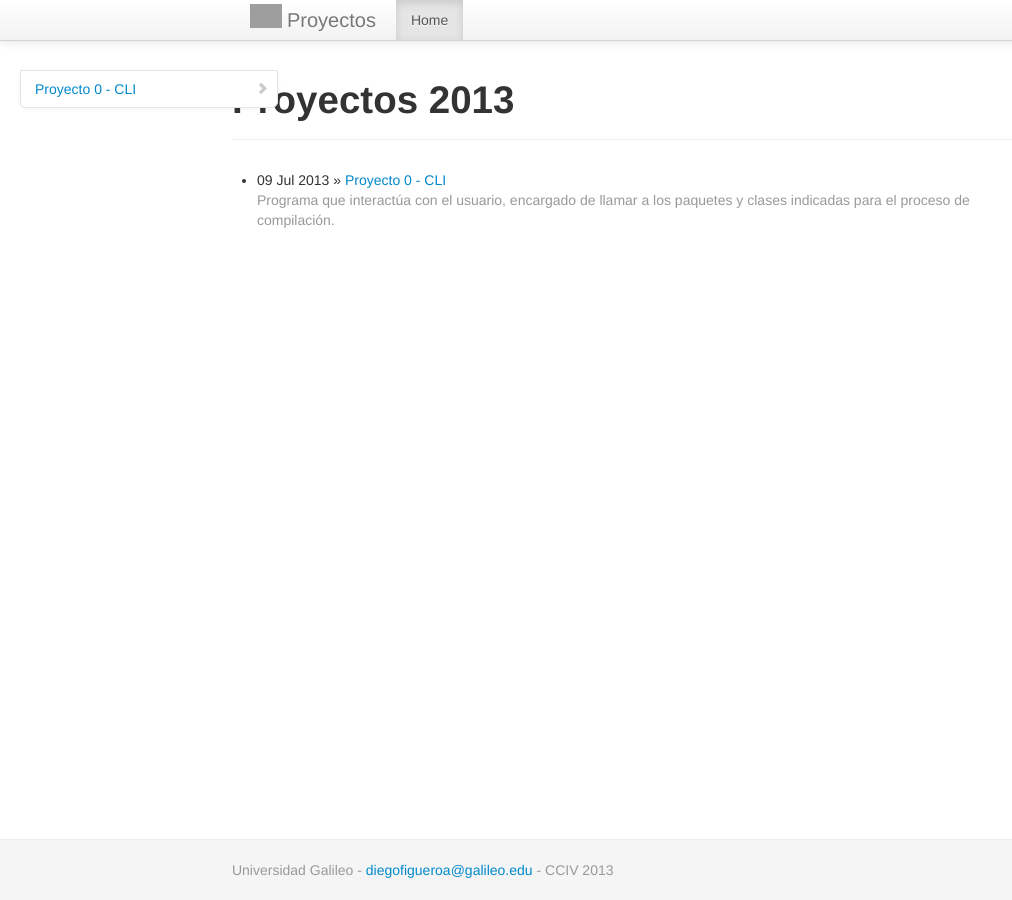
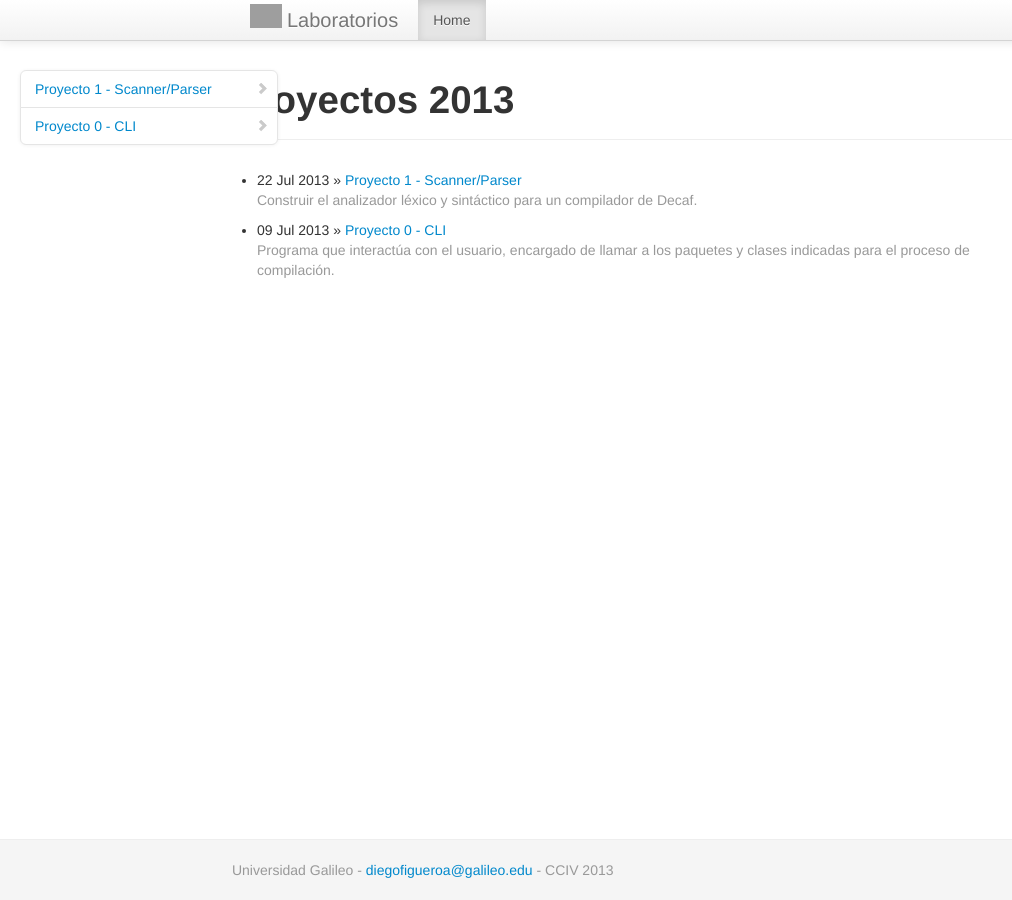
Before and after one commit to diegofigueroa/ug-cc4-projects, a Jekyll site: the page built from index.html, in a window 1280 px wide. Shown: the whole page, without its empty margins (0-1012 px from the left). Built offline with Jekyll 4.4.1, drawn with Linux system fonts in a browser that asks for light colours; some of the changed lines change nothing that is shown; grey boxes are pictures that could not be loaded.

Commit message:
adds scanner/parser spec.

```diff
--- a/_config.yml
+++ b/_config.yml
@@ -1,4 +1,4 @@
-name: Proyectos
+name: Laboratorios
 pygments: true
 timezone: America/Guatemala
 relative_permalinks: false
--- /dev/null
+++ b/_posts/2013-07-22-scanner.md
@@ -0,0 +1,161 @@
+---
+layout: post
+title:  "Proyecto 1 - Scanner/Parser"
+subtitle:  "Análisis léxico y Sintáctico"
+date:   2013-07-22 21:28:27
+categories: projects
+published: true
+due_date: 2013-08-26
+excerpt: Construir el analizador léxico y sintáctico para un compilador de Decaf.
+tags: scanner parser java decaf compiler
+---
+
+Objetivos
+---------
+Para este proyecto se espera:
+
+- Que el alumno construya un analizador léxico capaz de reconocer todos los tokens del lenguaje Decaf.
+- Que el alumno construya un analizador sintáctico capaz de reconocer y validar la estructura de un programa escrito en Decaf.
+- Que el alumno ponga en práctica lo visto en clase sobre análisis léxico y sintáctico, utilizando herramientas comom ANTLR.
+
+---
+
+Descripción
+===========
+
+
+Scanner
+-------
+
+Debe escribir un analizador léxico (scanner) capaz de identificar todos `tokens` del lenguaje `Decaf`.
+
+Su scanner debe producir mensajes de error razonables y específicos para caracteres ilegales, comillas faltantes y otros errores léxicos. Su scanner debe encontrar tantos errores léxicos como sea posible, y debe continuar escaneando luego de encontrar dichos errores. El scanner también debe filtrar comentarios y espacios en blanco.
+
+
+1. **ANTLR:**
+    No van a tener que escribir el scanner desde cero. Usarán un generador de scanners llamado ANTLR para crear su scanner.
+    Este programa lee un archivo de especificación que contiene expresiones regulares que describen los tokens y produce un programa en Java que escanea el lenguaje descrito.
+    Pueden encontrar más información acerca de ANTLR (incluyendo el manual y algunos ejemplos) en [antlr.org](http://www.antlr.org)
+
+2. **DecafLexer:**
+    `ANTLR` va a leer las expresiones regulares de un archivo llamado `Decaf.g` en el directorio scanner y luego producirá un archivo de salida llamado `DecafLexer.java`.
+    Noten que `ANTLR` solamente genera un archivo fuente de Java para el scanner; **no lo compila, ni siquiera chequea que la salida sea sintácticamente correcta**.
+    Por lo tanto, cualquier typo o error sintáctico en el archivo de especificación (el `.g`) va a ser propagado a la salida. Ustedes **deben** arreglar cualquier error de este tipo en el archivo `Decaf.g` antes de entregar su proyecto.
+    <br/>
+
+    La clase `Token` del runtime de `ANTLR` provee una representación básica abstracta para los `tokens`. Contiene algunos métodos para obtener información acerca del token:
+
+    {% highlight java %}
+      getType()   			// el tipo de símbolo (un valor de tipo int que es una constante, puede ver el valor en Decaf.tokens)
+      getLine()   			// es la linea en la que se encuentra el lexema en el archivo de entrada
+      getCharPositionInLine ()    	// es la posición del lexema dentro de la linea actual en el archivo de entrada
+      getText ()   			// El lexema con el que hizo coincidencia
+    {% endhighlight %}
+
+
+   Todo terminal distinguible en su gramática para `Decaf` debe tener un tipo único (un entero) para que el generador de parsers los pueda distinguir. Esto números deben ser **enteros consecutivos comenzando en 1**. Para que el programa sea legible, debe mapear cada tipo de token a algo más descriptivo: por ejemplo, `RETURN = 7`. Estas constantes deben ser definidas como `public static final int` dentro de la clase `decafLexer.java`. El archivo conteniendo estas definiciones se autogenera por parte de `ANTLR`.
+
+   Cada una de las palabras reservadas es distinguible en la gramática, así que cada una debe tener asignado un identificador único. Algunas clases de tokens toman muchos valores, pero no es necesario que tengan un tipo único para cada valor. Un ejemplo de esto son los tokens tipo `integer`. La gramática no distingue entre dos valores distintos de un entero. Por lo tanto, todos los enteros pueden tener el mismo tipo. El valor de cada token tipo entero es guardado en el campo que puede obtenerse con el método `getText()` de la clase `Token`. definida por `ANTLR`.
+
+   Este campo contiene información descriptiva acerca del token. Noten que el campo `Text` es de tipo `java.lang.String`, pueden encontrar más información del `Token` de `ANTLR` en el `API`.
+
+   Recuerden que es importante reportar errores y deben hacerlo mostrando el número de línea, una aproximacion para esto es definir un objeto global `ErrorMsg` que guarda las posiciones de los cambios de línea en el archivo de entrada, y calcula la posición fila y columna de cualquier token usando esta información. Dado que `ANTLR` ya guarda esta información asociada con el `Token` pueden hacer uso de ella para que le sea mas fácil.
+
+   A pesar que la mayor parte del lexer va a ser generada automáticamente y no programada por ustedes, todavía deben crear una clase `Compiler` que lea la línea de comandos y llame al lexer generado si se le solicita la etapa scan. Es importante que esta clase se comporte como se especifica en la sección `¿Qué entregar?`.
+
+---
+
+Parser
+------
+
+Su parser debe poder parsear correctamente programas que cumplan con la gramática del lenguaje `Decaf`.
+**Cualquier programa que no cumpla con la gramática del lenguaje, debe producir al menos un mensaje de error.**
+
+Esta parte del proyecto involucra las siguientes etapas:
+
+* Escriban una gramática adecuada para el lenguaje `Decaf`. Van a tener que transformar la gramática de referencia (junto con las reglas de precedencia) en la ''Definición del Lenguaje Decaf'' a una gramática expresada en la sintáxis de entrada en notación `EBNF` de `ANTLR`, el generador de parsers ALL(\*) que usarán para el proyecto. La documentación de `ANTLR` está linkeada desde la página del curso.
+
+* Su compilador debe interpretar la línea de comandos y ejecutar su parser o su scanner dependiendo de lo que se le pida. Al utilizar la bandera de debug sólo debe ser aplicada a las etapas que se le solicite, de tal forma que el usarla solo para el parser no debería causar que el scanner imprima la lista de tokens. Recuerda que este programa debe estar en una clase llamada Compiler en la raiz de su jerarquía de clases, de tal forma que pueda ser ejecutado usando:
+
+{% highlight sh %}
+  java Compiler [option] <filename>
+{% endhighlight %}
+
+* Su parser debe incluir también recuperación básica de errores sintácticos mediante la adición de producciones extras de error que usen el símbolo de error de `ANTLR`. No traten de hacer recuperaciones de ningún error que dependa del contexto. Mantengan el parser simple. No requerimos recuperación de errores más allá que la habilidad de recuperarse de un paréntesis o llave derechos faltantes.
+
+**Su parser no tiene que, ni debe reconocer errores sensitivos al contexto, por ejemplo, usar un identificador entero donde se espera un identificador tipo array**. Este tipo de errores van a ser detectados por el analizador semántico. **No traten de detectar errores sensitivos al contexto en el parser.**
+
+Su parser debe estar implementado en un archivo llamado `Decaf.g`. Dado que haremos uso de lo que realizado para el scanner, es necesario que importen los tokens utilizando opciones del parser de la siguiente forma:
+
+{% highlight java %}
+   options {
+    tokenVocab=Decaf;
+  }
+{% endhighlight %}
+
+Para ejecutar `ANTLR` sobre este archivo, desde el directorio compiler, utilice el siguiente comando:
+
+{% highlight java %}
+    java org.antlr.Tool -lib scanner/ parser/Decaf.g
+{% endhighlight %}
+
+---
+
+GIT
+---
+
+Todo el código debe estar actualizado en su repositorio de `github`, los issues identificados y la documentación también debe ser publicada en github a través del gestor de issues y del wiki.
+
+---
+
+¿Qué debe entregar?
+-------------------
+
+Debe enviar los fuentes de su proyecto y la documentación del mismo. Su documentación debe incluir las siguientes partes:
+
+* Una lista de clarificaciones, suposiciones, o adiciones al problema asignado. Las especificaciones del proyecto son bastante amplias: dejan muchas decisiones al implementador (ustedes), lo cual es un aspecto real de ingeniería de software y es mejor que empiecen a acostumbrarse. Si necesitan alguna clarificación, consulten a un auxiliar.
+
+* Un resumen de su diseño.
+
+* Una desecripción de su diseño top-level, análisis de alternativas de diseño que consideraron, y decisciones claves de diseño. Asegurense de documentar y justificar cualquier decisión de diseño que tomen. Cualquier decisión acompañada de un argumento convincente va a ser aceptada. Si se dan cuenta que hay errores o deficiencias en su diseño muy tarde en el proceso de implementación discutan estos errores y expliquen qué habrían hecho de manera diferente para evitar el problema.
+
+* Una descripción de su diseño para módulos no triviales.
+
+* Cualquier cambio que hayan tenido que realizar en etapas anteriores y por qué fueron necesarios estos cambios.
+
+* Una breve descripción de temas de implementación interesantes. Esto debe incluir cualquier algoritmo, técnica, y estructura de datos no trivial.
+
+* Una lista de problemas conocidos de su compilador, y tanta información como le sea posible acerca de la causa de estos problemas. Si su proyecto falla alguno de los casos de prueba, y no pueden arreglar el problema, describan lo que entienden acerca del problema. Si descubren problemas que no pueden arreglar en su proyecto usando sus propias pruebas y estos problemas no son atrapados por los casos de prueba provistos, describan el problema tan específicamente como les sea posible. Si esto causa que su proyecto falle los casos de prueba escondidos, puede que todavía reciban puntos por considerar el problema. Si el problema no es revelado por los casos de prueba escondidos, no se les penalizará.
+
+
+Asegurense de incluir una descripción completa de cómo su scanner y parser están organizados.
+Su compilador debe manejar los argumentos scan y parse de la bandera -target, y debe asumir que el default es parse.
+
+Su scanner (cuándo se usa `scan` como `target`) debe tener como salida una lista de errores (si los hay) y crear un archivo de salida que contenga una tabla con una línea para cada token de la entrada donde cada línea contiene el número de línea del token, el tipo de token, y el string de atributos.
+
+La salida de su parser (cuándo se usa `parse` como `target`) debe ser un reporte de cualquier error de sintáxis encontrado al parsear el archivo. Los mensajes de error deben incluir el número de línea del error. Cualquier programa sintácticamente incorrecto debe producir al menos un mensaje de error. Deben producirse múltiples mensajes de error para programas que tienen múltiples errores sintácticos que son propicios para recuperación de errores (por ejemplo, un corchete derecho faltante o un punto y coma faltante).
+
+Además recuerde que su parser debe soportar un modo de `debug` en el que las producciones que están siendo aplicadas durante la fase sean impresas de alguna forma. Esto puede ser activado desde la línea de comandos, mediante:
+
+{% highlight sh %}
+  java Compiler -debug parse <filename>
+{% endhighlight %}
+
+
+---
+
+Entrega
+-------
+
+La entrega se realizará a través del `GES` antes de las **23:55:00** del día **Lunes 26 de Agosto de 2013**, debe enviar un archivo llamado `grupo.zip` conteniendo  **todas** sus clases y demás archivos indicados previamente.
+
+
+Al desempaquetar su entrega, debemos poder ejecutar su proyecto de la siguiente forma:
+
+{% highlight sh %}
+  java Compiler [option] <filename>
+{% endhighlight %}
+
+Si no se cumple lo anterior, se verán en riesgo de recibir una <b>penalización del 50%</b>, por lo que tenga mucho cuidado con esto.
+
+---
```
